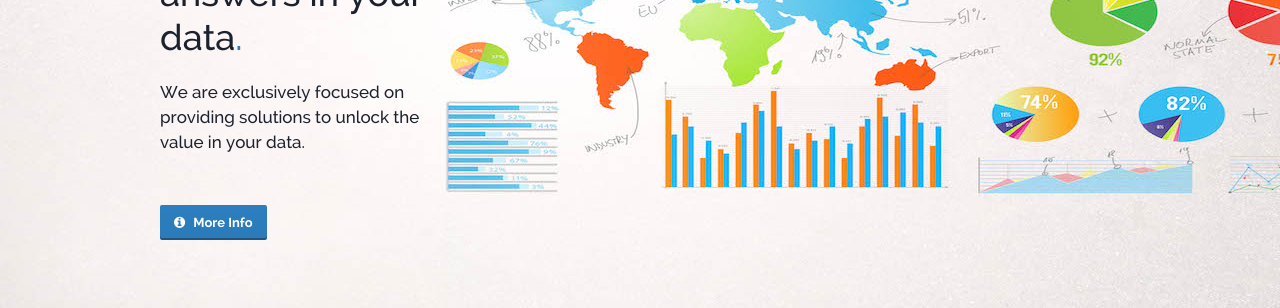
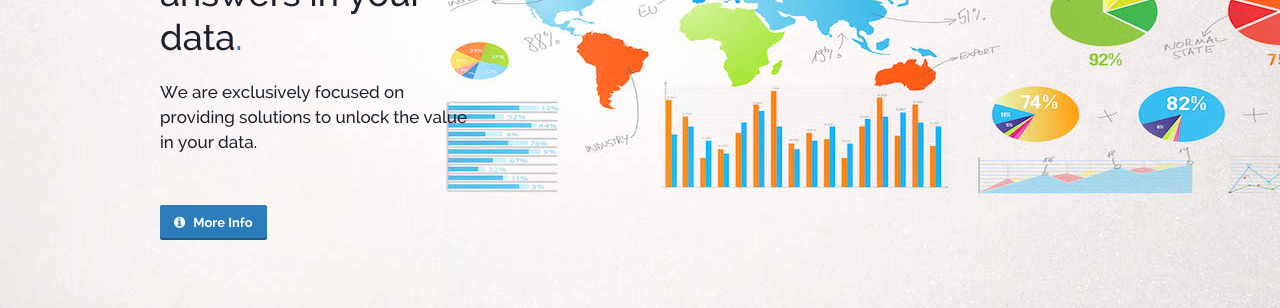
Before and after one commit to dtmtx/dtmtx.github.io, a Jekyll site: the page built from index.html, in a window 1280 px wide. Shown: the part 236-544 px from the top of the page. Built offline with Jekyll 4.4.1, drawn with Linux system fonts in a browser that asks for light colours; Markdown is read by kramdown in place of the engine named in the settings.

Commit message:
banner update

```diff
--- a/css/styles.css
+++ b/css/styles.css
@@ -978,7 +978,7 @@ body.home .topbar-outer.dark {
 }
 .slide-style-3 .left-column {
 	display: table-cell;
-	width: 25%; /* endyk updated from 50% */
+	width: 28%; /* endyk updated from 50% */
 	padding-right: 30px;
 	height: 100%;
 	vertical-align: middle;
```
